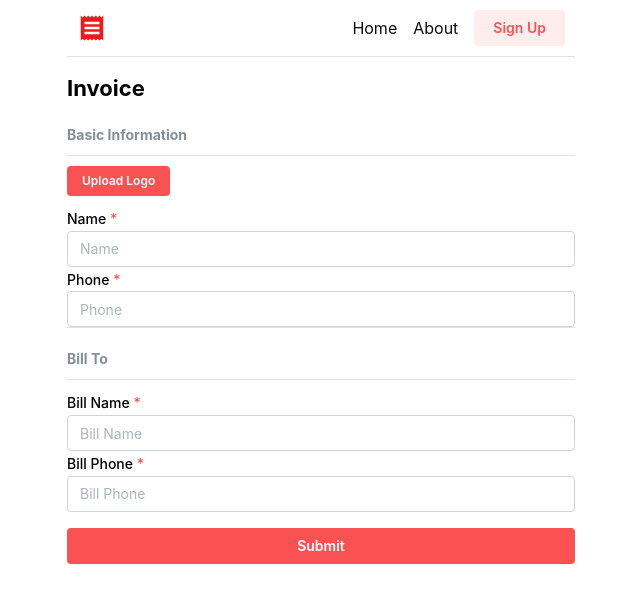
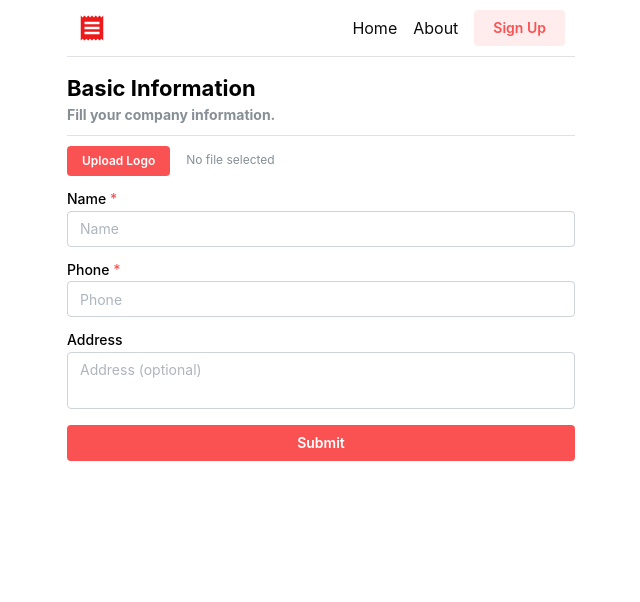
Before and after one commit to notblessy/bikinota, a React (Vite) app: page / in a window 1280 px wide. Shown: the top 602 px of the page, without its empty margins (319-959 px from the left). Built offline with nearby package versions, Linux system fonts and the light colour scheme.

Commit message:
feature: add step 1 from each form

```diff
--- a/package.json
+++ b/package.json
@@ -15,7 +15,8 @@
     "@mantine/hooks": "^7.9.2",
     "react": "^18.2.0",
     "react-dom": "^18.2.0",
-    "react-icons": "^5.2.1"
+    "react-icons": "^5.2.1",
+    "react-router-dom": "^6.23.1"
   },
   "devDependencies": {
     "@types/react": "^18.2.66",
--- a/src/App.jsx
+++ b/src/App.jsx
@@ -1,36 +1,12 @@
 import "@mantine/core/styles.css";
 
-import {
-  Anchor,
-  Box,
-  Button,
-  Container,
-  Divider,
-  FileButton,
-  Grid,
-  Group,
-  TextInput,
-  Title,
-} from "@mantine/core";
+import { Anchor, Box, Button, Container, Grid, Group } from "@mantine/core";
 
 import { MdReceipt } from "react-icons/md";
-import { useForm } from "@mantine/form";
-import { useState } from "react";
+import { Route, Routes } from "react-router-dom";
+import { Create } from "./pages/Create";
 
 function App() {
-  const [file, setFile] = useState(null);
-
-  const form = useForm({
-    mode: "uncontrolled",
-    initialValues: {
-      companyLogo: "",
-      companyName: "",
-      adminName: "",
-    },
-
-    validate: {},
-  });
-
   return (
     <Container size="xs">
       <Grid>
@@ -49,69 +25,10 @@ function App() {
           </Box>
         </Grid.Col>
         <Grid.Col span={12}>
-          <Box>
-            <Title order={3} mb={20}>
-              Invoice
-            </Title>
-            <Box>
-              <form onSubmit={form.onSubmit((values) => console.log(values))}>
-                <Title order={6} c="dimmed">
-                  Basic Information
-                </Title>
-                <Divider my={10} />
-                <FileButton onChange={setFile} accept="image/png,image/jpeg">
-                  {(props) => (
-                    <Button variant="filled" color="red" size="xs" {...props}>
-                      Upload Logo
-                    </Button>
-                  )}
-                </FileButton>
-                <TextInput
-                  mt={10}
-                  withAsterisk
-                  label="Name"
-                  placeholder="Name"
-                  key={form.key("name")}
-                  {...form.getInputProps("name")}
-                />
-
-                <TextInput
-                  withAsterisk
-                  label="Phone"
-                  placeholder="Phone"
-                  key={form.key("phone")}
-                  {...form.getInputProps("phone")}
-                />
-                <Divider mb={20} />
-
-                <Title order={6} c="dimmed">
-                  Bill To
-                </Title>
-                <Divider my={10} />
-                <TextInput
-                  withAsterisk
-                  label="Bill Name"
-                  placeholder="Bill Name"
-                  key={form.key("billName")}
-                  {...form.getInputProps("billName")}
-                />
-
-                <TextInput
-                  withAsterisk
-                  label="Bill Phone"
-                  placeholder="Bill Phone"
-                  key={form.key("billPhone")}
-                  {...form.getInputProps("billPhone")}
-                />
-
-                <Group justify="flex-end" mt="md">
-                  <Button type="submit" color="red" fullWidth>
-                    Submit
-                  </Button>
-                </Group>
-              </form>
-            </Box>
-          </Box>
+          <Routes>
+            <Route path="/" element={<Create />} />
+            <Route path="/create" element={<Create />} />
+          </Routes>
         </Grid.Col>
       </Grid>
     </Container>
--- a/src/main.jsx
+++ b/src/main.jsx
@@ -3,6 +3,7 @@ import ReactDOM from "react-dom/client";
 import App from "./App.jsx";
 
 import { MantineProvider } from "@mantine/core";
+import { BrowserRouter } from "react-router-dom";
 
 ReactDOM.createRoot(document.getElementById("root")).render(
   <React.StrictMode>
@@ -25,7 +26,9 @@ ReactDOM.createRoot(document.getElementById("root")).render(
         primaryColor: "bikinota",
       }}
     >
-      <App />
+      <BrowserRouter>
+        <App />
+      </BrowserRouter>
     </MantineProvider>
   </React.StrictMode>
 );
--- /dev/null
+++ b/src/pages/BasicInfo.jsx
@@ -0,0 +1,164 @@
+import {
+  ActionIcon,
+  Avatar,
+  Box,
+  Button,
+  Divider,
+  FileButton,
+  Group,
+  Text,
+  TextInput,
+  Textarea,
+  Title,
+} from "@mantine/core";
+
+import { useForm } from "@mantine/form";
+import { useEffect, useRef, useState } from "react";
+
+import { IoMdClose } from "react-icons/io";
+
+// eslint-disable-next-line react/prop-types
+export const BasicInfo = ({ step, setStep }) => {
+  const [file, setFile] = useState(null);
+  const [fileURL, setFileURL] = useState(null);
+
+  const resetRef = useRef(null);
+
+  const [loading, setLoading] = useState(false);
+
+  const form = useForm({
+    mode: "uncontrolled",
+    initialValues: {
+      name: "",
+      phone: "",
+      photo: "",
+      address: "",
+    },
+
+    validate: {},
+  });
+
+  useEffect(() => {
+    const basicInfo = localStorage.getItem("basicInfo");
+    if (basicInfo) {
+      const value = JSON.parse(basicInfo);
+
+      form.setValues({
+        name: value.name,
+        phone: value.phone,
+        address: value.address,
+        photo: value.photo,
+        photoURL: value.photoURL,
+      });
+
+      setStep(2);
+    }
+  }, [form, setStep]);
+
+  const handleFileChange = (file) => {
+    setFile(file);
+
+    if (file) {
+      const reader = new FileReader();
+      reader.onload = (e) => {
+        setFileURL(e.target.result);
+      };
+
+      reader.readAsDataURL(file);
+    } else {
+      setFileURL("");
+    }
+  };
+
+  const clearFile = () => {
+    setFile(null);
+    setFileURL(null);
+    resetRef.current?.();
+  };
+
+  const handleSubmit = (values) => {
+    setLoading(true);
+
+    if (file) {
+      values.photo = file.name;
+      values.photoURL = fileURL;
+    }
+
+    localStorage.setItem("basicInfo", JSON.stringify(values));
+
+    setStep(step + 1);
+    setLoading(false);
+  };
+
+  return (
+    <Box>
+      <Title order={3}>Basic Information</Title>
+      <Box>
+        <form onSubmit={form.onSubmit(handleSubmit)}>
+          <Title order={6} c="dimmed">
+            Fill your company information.
+          </Title>
+          <Divider my={10} />
+          {file && fileURL && <Avatar src={fileURL} size={100} my={10} />}
+          <Group>
+            <FileButton
+              resetRef={resetRef}
+              onChange={handleFileChange}
+              accept="image/png,image/jpeg"
+            >
+              {(props) => (
+                <Button variant="filled" color="red" size="xs" {...props}>
+                  Upload Logo
+                </Button>
+              )}
+            </FileButton>
+            <Group>
+              <Text size="xs" c="dimmed">
+                {file
+                  ? file.name.length > 18
+                    ? file.name.slice(0, 15) + "..."
+                    : file.name
+                  : "No file selected"}
+              </Text>
+              {file && fileURL && (
+                <ActionIcon onClick={clearFile} size="xs" variant="default">
+                  <IoMdClose size="10px" />
+                </ActionIcon>
+              )}
+            </Group>
+          </Group>
+          <TextInput
+            my={10}
+            withAsterisk
+            label="Name"
+            placeholder="Name"
+            key={form.key("name")}
+            {...form.getInputProps("name")}
+          />
+
+          <TextInput
+            withAsterisk
+            label="Phone"
+            placeholder="Phone"
+            key={form.key("phone")}
+            {...form.getInputProps("phone")}
+          />
+
+          <Textarea
+            mt={10}
+            label="Address"
+            placeholder="Address (optional)"
+            key={form.key("address")}
+            {...form.getInputProps("address")}
+          />
+
+          <Group justify="flex-end" mt="md">
+            <Button loading={loading} type="submit" color="red" fullWidth>
+              Submit
+            </Button>
+          </Group>
+        </form>
+      </Box>
+    </Box>
+  );
+};
--- /dev/null
+++ b/src/pages/Create.jsx
@@ -0,0 +1,36 @@
+import { Avatar, Box, Divider, Group, Text, Title } from "@mantine/core";
+
+import { useEffect, useState } from "react";
+
+import { BasicInfo } from "./BasicInfo";
+
+export const Create = () => {
+  const [step, setStep] = useState(1);
+
+  useEffect(() => {
+    const basicInfo = localStorage.getItem("basicInfo");
+    if (basicInfo) {
+      setStep(2);
+    }
+  }, [step]);
+
+  return (
+    <Box>
+      {step === 1 && <BasicInfo step={step} setStep={setStep} />}
+      {step === 2 && (
+        <Box>
+          <Title order={1}>Step 2: Additional Information</Title>
+          <Divider />
+          <Group>
+            <Avatar src={localStorage.getItem("basicInfo").photoURL} />
+            <Box>
+              <Text>{localStorage.getItem("basicInfo").name}</Text>
+              <Text>{localStorage.getItem("basicInfo").phone}</Text>
+              <Text>{localStorage.getItem("basicInfo").address}</Text>
+            </Box>
+          </Group>
+        </Box>
+      )}
+    </Box>
+  );
+};
```
Also changed, not shown: 1 other file (tests, documents, lock files or other folders).
